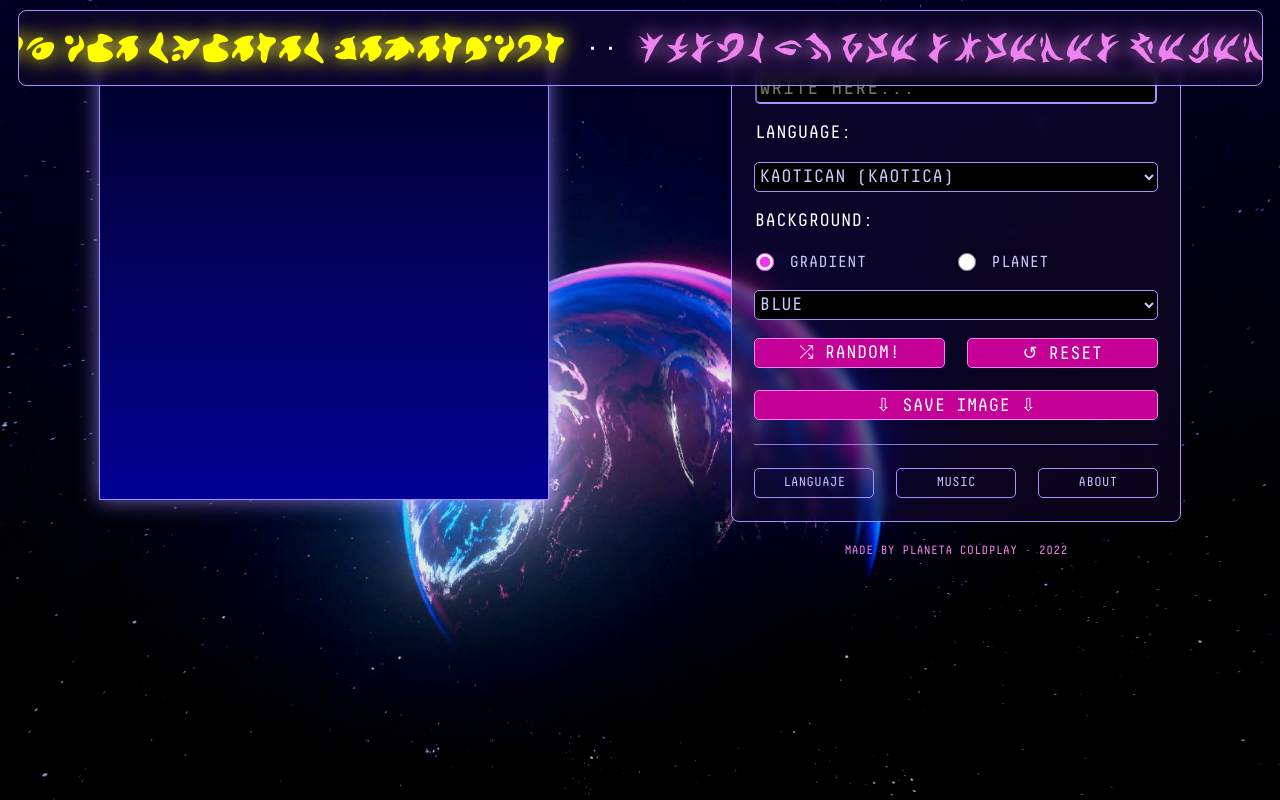
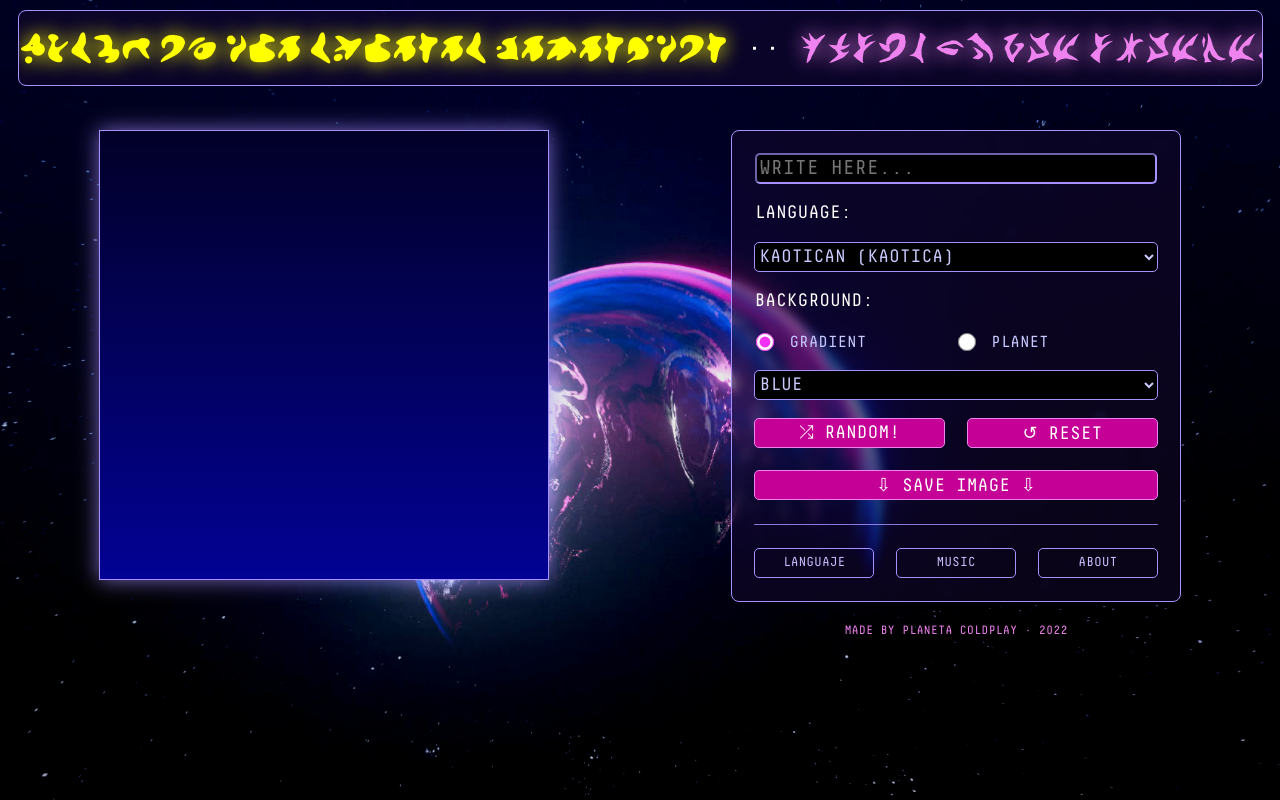
Before and after one commit to emanuelromano/motsgenerator, a React (Create React App) app: page /generator in a window 1280 px wide. Built offline with nearby package versions, Linux system fonts and the light colour scheme.

Commit message:
Pruebas de banner con texto animado

```diff
--- a/src/styles/App.css
+++ b/src/styles/App.css
@@ -194,7 +194,7 @@ footer {
   flex-direction: column;
   justify-content: space-around;
   flex-flow: wrap;
-  margin: 30px 0px 60px 0px;
+  margin: 110px 0px 20px 0px;
 }
 
 .texto-caja {
@@ -563,7 +563,7 @@ input[type="radio"] {
   align-items: center;
   justify-content: center;
   margin: 0 auto;
-  height: 530px;
+  height: 700px;
 }
 
 .boton-idioma {
@@ -626,7 +626,7 @@ h2 {
 }
 
 .informacion {
-  margin: 50px 10px;
+  margin: 130px 10px;
   border: 1px solid #A791FF;
   border-radius: 8px;
   padding: 20px;
--- a/src/styles/Scroll.css
+++ b/src/styles/Scroll.css
@@ -7,8 +7,8 @@
     white-space: nowrap;
     overflow: hidden;
     display: inline-block;
-    -webkit-animation: marquee 80s linear infinite;
-    animation: marquee 80s linear infinite;
+    -webkit-animation: marquee 100s linear infinite;
+    animation: marquee 100s linear infinite;
 }
 
 .marquee p {
```
